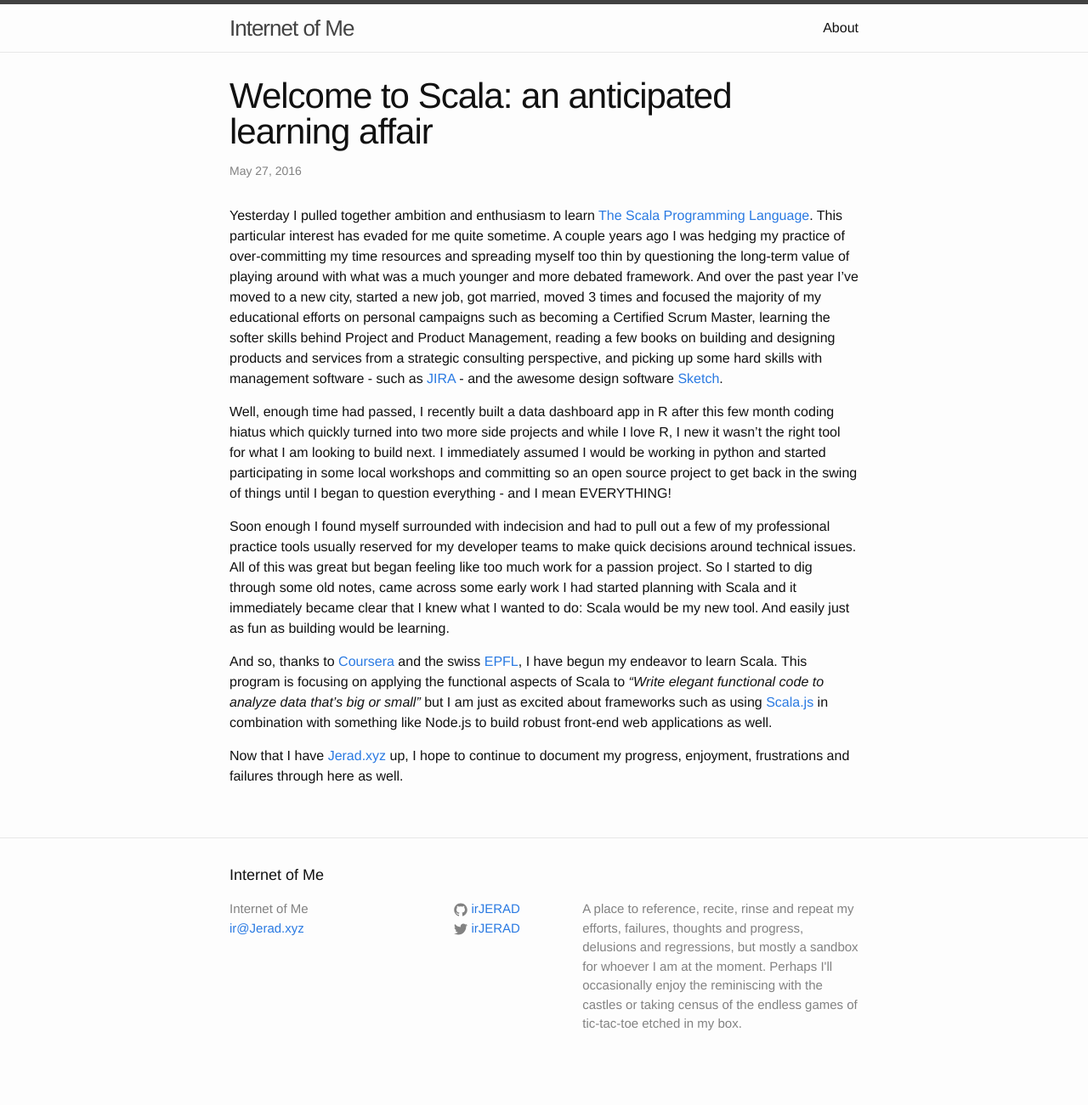
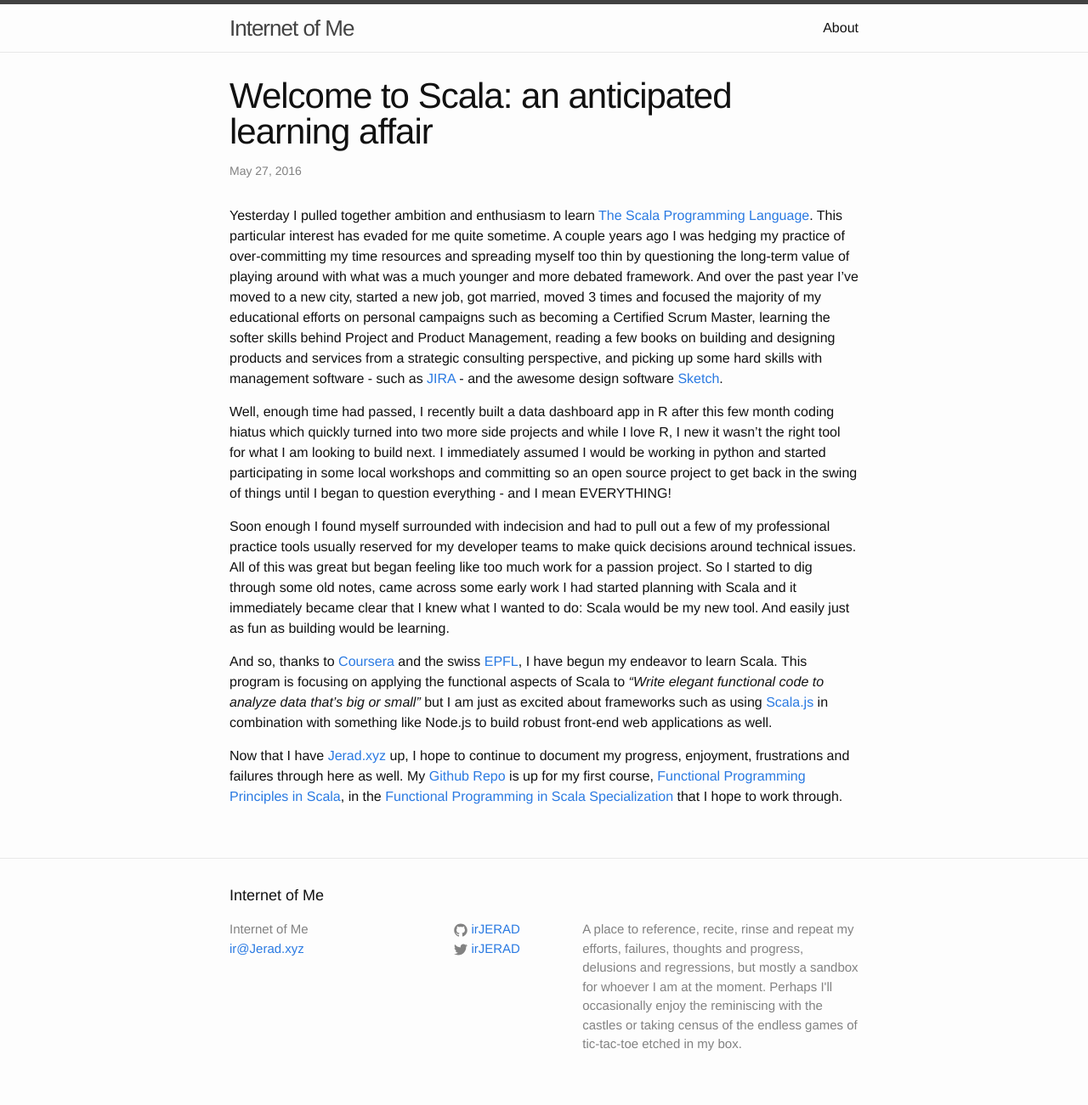
Before and after one commit to irJERAD/irJERAD.github.io, a Jekyll site: the page built from _posts/2016-05-27-learning-scala.md, in a window 1280 px wide. Shown: the whole page at 85% size. Built offline with Jekyll 4.4.1, drawn with Linux system fonts in a browser that asks for light colours; before the commit the page ends 1277 px from its top, so only the background shows below that.

Commit message:
added reference to github file, coursera course and specialization to the first Scala FP post

```diff
--- a/_posts/2016-05-27-learning-scala.md
+++ b/_posts/2016-05-27-learning-scala.md
@@ -13,3 +13,4 @@ Soon enough I found myself surrounded with indecision and had to pull out a few
 And so, thanks to [Coursera](http://www.Coursera.org) and the swiss [EPFL](https://www.epfl.ch/index.en.html), I have begun my endeavor to learn Scala. This program is focusing on applying the functional aspects of Scala to _"Write elegant functional code to analyze data that's big or small"_ but I am just as excited about frameworks such as using [Scala.js](https://www.scala-js.org) in combination with something like Node.js to build robust front-end web applications as well.
 
 Now that I have [Jerad.xyz](http://www.Jerad.xyz) up, I hope to continue to document my progress, enjoyment, frustrations and failures through here as well.
+My [Github Repo](https://github.com/irJERAD/Functional-Programming-Principles-in-Scala) is up for my first course, [Functional Programming Principles in Scala](https://www.coursera.org/learn/progfun1), in the [Functional Programming in Scala Specialization](https://www.coursera.org/specializations/scala) that I hope to work through.
```
